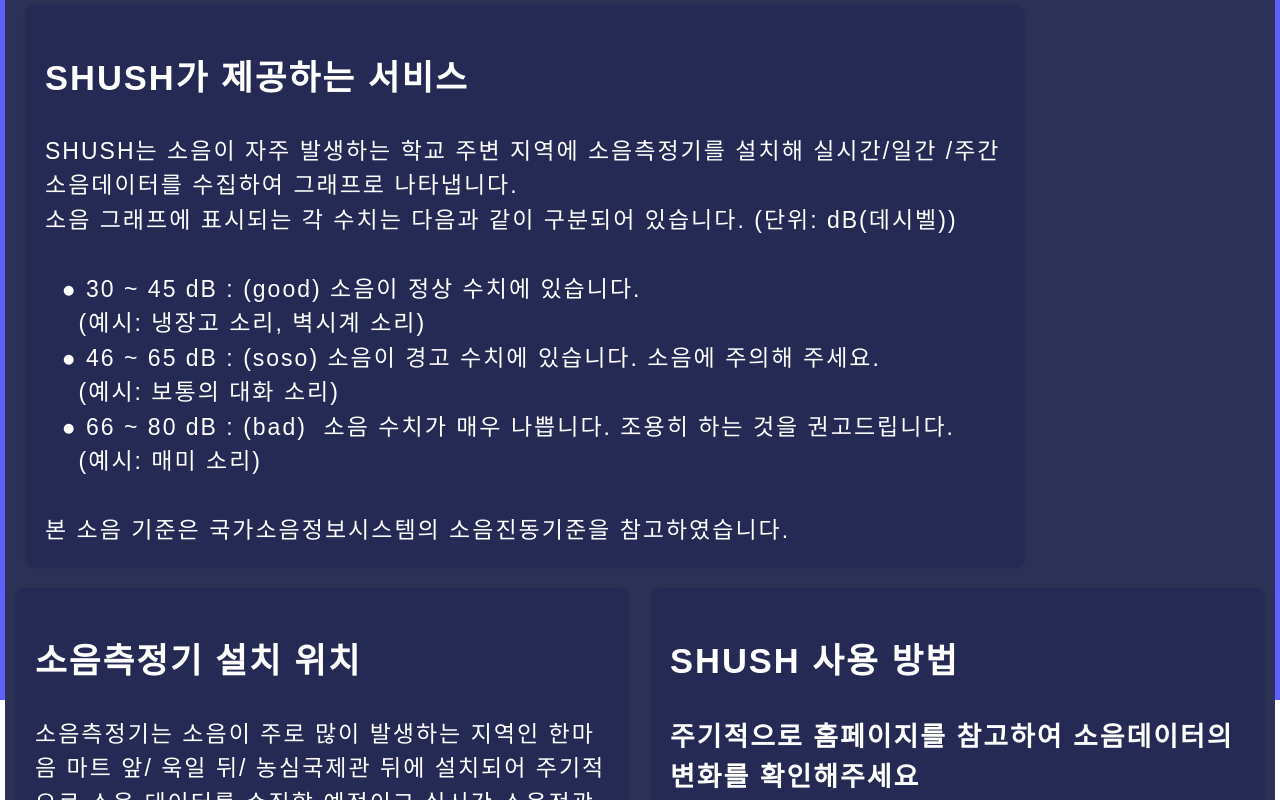
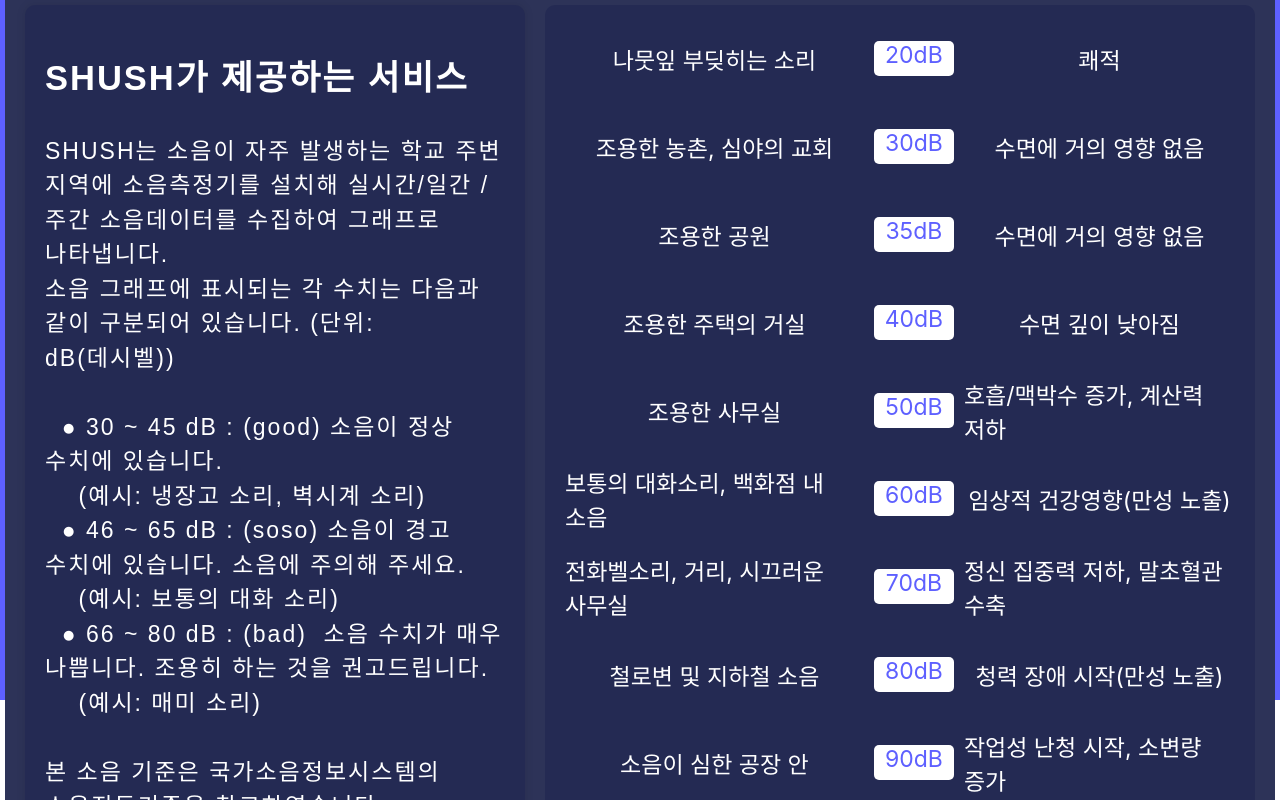
Before and after one commit to Garodden/SHUSH_frontend, a React (Create React App) app: page / in a window 1280 px wide. Shown: the part 1700-2500 px from the top of the page. Built offline with nearby package versions, Linux system fonts and the light colour scheme; no server answers.

Commit message:
changes
change

```diff
--- a/src/App.tsx
+++ b/src/App.tsx
@@ -6,9 +6,11 @@
 import axios from "axios";
 import ChartComponentDay from "./components/ChartComponentDay";
 import Calendar from "./components/Calender";
+import DBEffects from "./components/DBEffects";
 import backgroundImage from './images/gradation_background2.jpg';
 import SHUSHInfo from "./components/SHUSHInfo";
 import { ColorPalettes } from "./interfaces/types";
+
 
 const BackgroundStyle = styled.div`
   width: 100vw;
@@ -72,12 +74,14 @@
         <h2 style = {{color : `white`}}>know your local noise pollutioning</h2>
           <Calendar />
           <SHUSHInfo/>
+
           <div style={{ width: '50%', padding: '25%', zIndex: 1, transform: 'translateY(-20%)'}}>
 
           <div style={{ width: '110%'}}>
 
           </div>
           </div>
+
       </BackgroundStyle>
       </BackgroundBox>
 
--- a/src/components/DBEffects.tsx
+++ b/src/components/DBEffects.tsx
@@ -2,18 +2,39 @@
 import styled, { createGlobalStyle }from 'styled-components';
 import { ColorPalettes } from '../interfaces/types';
 
+
+const GridPadding = styled.div`
+background-color:${ColorPalettes.textBoxColor};
+border-radius: 10px;
+padding:20px;
+
+`
+const GridContainer = styled.div`
+    display: grid;
+    grid-template-columns: repeat(3,minmax(auto, auto));
+    grid-template-rows: repeat(10, 1fr);
+    width: 1000px
+    padding: 20px;
+    justify-content: center;
+    flex-direction: column;
+    font-size: 23px;
+    place-items: center;
+    grid-column-gap: 10px;
+    grid-row-gap: 20px;
+
+    color:${ColorPalettes.textColor};
+    `
+
 const ColorDBlocks = styled.div`
-    width: 30px;
-    height: 30px;
-    boarder-radius: 5px;
+    width: 80px;
+    height: 35px;
+    border-radius: 5px;
+    background-color: white;
+    text-align: center;
+    color:${ColorPalettes.backGroundColor2};
+
 `
 
-const VerticalContainer = styled.div`
-    display: flex;
-    align-self:flex-start;
-    justify-content: center;
-    flex-direction: column;
-    `
 const HorizontalContainer = styled.div`
     display: flex;
     align-self:flex-start;
@@ -21,14 +42,117 @@
 
     color:${ColorPalettes.textColor};
 `
-
+const ExampleContainer = styled.div`
+`
+const EffectContatiner = styled.div`
+`
 
 const DBEffects = () => {
     return(
     <>
-    <HorizontalContainer>
+    <GridPadding>
+    <GridContainer>
+            <ExampleContainer>
+                {`나뭇잎 부딪히는 소리`}
+            </ExampleContainer>
+            <ColorDBlocks color="#33FF57">
+                {`20dB`}
+            </ColorDBlocks>
+            <EffectContatiner>
+                {`쾌적`}
+            </EffectContatiner>
 
-    </HorizontalContainer>
+            <ExampleContainer>
+                {`조용한 농촌, 심야의 교회`}
+            </ExampleContainer>
+            <ColorDBlocks>
+                {`30dB`}
+            </ColorDBlocks>
+            <EffectContatiner>
+                {`수면에 거의 영향 없음`}
+            </EffectContatiner>
+
+            <ExampleContainer>
+                {`조용한 공원`}
+            </ExampleContainer>
+            <ColorDBlocks>
+                {`35dB`}
+            </ColorDBlocks>
+            <EffectContatiner>
+                {`수면에 거의 영향 없음`}
+            </EffectContatiner>
+
+            <ExampleContainer>
+                {`조용한 주택의 거실`}
+            </ExampleContainer>
+            <ColorDBlocks>
+                {`40dB`}
+            </ColorDBlocks>
+            <EffectContatiner>
+                {`수면 깊이 낮아짐`}
+            </EffectContatiner>
+
+            <ExampleContainer>
+                {`조용한 사무실`}
+            </ExampleContainer>
+            <ColorDBlocks>
+                {`50dB`}
+            </ColorDBlocks>
+            <EffectContatiner>
+                {`호흡/맥박수 증가, 계산력 저하`}
+            </EffectContatiner>
+
+            <ExampleContainer>
+                {`보통의 대화소리, 백화점 내 소음`}
+            </ExampleContainer>
+            <ColorDBlocks>
+                {`60dB`}
+            </ColorDBlocks>
+            <EffectContatiner>
+                {`임상적 건강영향(만성 노출)`}
+            </EffectContatiner>
+
+            <ExampleContainer>
+                {`전화벨소리, 거리, 시끄러운 사무실`}
+            </ExampleContainer>
+            <ColorDBlocks>
+                {`70dB`}
+            </ColorDBlocks>
+            <EffectContatiner>
+                {`정신 집중력 저하, 말초혈관 수축`}
+            </EffectContatiner>
+
+            <ExampleContainer>
+                {`철로변 및 지하철 소음`}
+            </ExampleContainer>
+            <ColorDBlocks>
+                {`80dB`}
+            </ColorDBlocks>
+            <EffectContatiner>
+                {`청력 장애 시작(만성 노출)`}
+            </EffectContatiner>
+
+            <ExampleContainer>
+                {`소음이 심한 공장 안`}
+            </ExampleContainer>
+            <ColorDBlocks>
+                {`90dB`}
+            </ColorDBlocks>
+            <EffectContatiner>
+                {`작업성 난청 시작, 소변량 증가`}
+            </EffectContatiner>
+
+            <ExampleContainer>
+                {`착암기, 경적소리`}
+            </ExampleContainer>
+            <ColorDBlocks>
+                {`100dB`}
+            </ColorDBlocks>
+            <EffectContatiner>
+                {`단시간 노출시 일시적 난청`}
+            </EffectContatiner>
+    </GridContainer>
+    </GridPadding>
     </>
     );
 };
--- a/src/components/SHUSHInfo.tsx
+++ b/src/components/SHUSHInfo.tsx
@@ -1,8 +1,8 @@
 import React from 'react';
 import styled, { createGlobalStyle }from 'styled-components';
 import { ColorPalettes } from '../interfaces/types';
-
-
+import DBEffects from './DBEffects';
+import PositionImg from '../images/DbCountPosition.png';
 const GlobalFonts = createGlobalStyle`
   @font-face {
       font-family: 'HakgyoansimWoojuR';
@@ -11,8 +11,13 @@
       font-style: normal;
   }
 `;
+const GridContainer = styled.div`
+display: grid;
+grid-template-columns: repeat(2,minmax(auto, auto));
+grid-column-gap: 20px;
+`
+const ContainerWhole = styled.div`
 
-const ContainerWhole = styled.div`
   width:1230px;
   display: flex;
   justify-content: center;
@@ -21,6 +26,7 @@
   border-radius: 15px;
   gap:20px;
   padding:20px;
+  word-break: keep-all;
   background-color: ${ColorPalettes.mainContainerColor}
 `;
 
@@ -43,8 +49,23 @@
   gap: 20px; // 각 텍스트 박스 사이의 간격
 `;
 
-const TextBox = styled.div`
+const TextBoxWhat = styled.div`
   width:1000px;
+  padding: 20px;
+  border-radius: 10px;
+  box-shadow: 0px 0px 10px rgba(0,0,0,0.1);
+  background-color:${ColorPalettes.textBoxColor};
+  box-sizing: border-box;
+  font-family: 'HakgyoansimWoojuR', sans-serif;
+  font-size: 23px;
+  letter-spacing: 2px;
+  line-height: 1.5;
+  align-self: flex-start;
+  color:${ColorPalettes.textColor};
+
+`;
+const TextBoxService = styled.div`
+  width:500px;
   padding: 20px;
   border-radius: 10px;
   box-shadow: 0px 0px 10px rgba(0,0,0,0.1);
@@ -81,7 +102,7 @@
     <>
     <ContainerWhole>
     <ContainerVertical>
-      <TextBox>
+      <TextBoxWhat>
         <h2>SHUSH란 무엇인가</h2>
         <div style={{ whiteSpace: "pre-wrap" }}>
         {`오랜 시간 동안, 학교 주변 상권과 주거지를 중심으로 소음을 유발하는 상황들이 수시로 빈번하게 발생하면서 소음 공해에 대한 문제 해결 방안이 지속적으로 요구되어 왔습니다.
@@ -92,8 +113,9 @@
 소음 피해 의식은 지극히 주관적인 것이기 때문에 몇몇 소음에 둔감한 분들은 해당 문제가 공해의 성격을 띠지 않는다고 할 수도 있습니다. 이처럼 소음 공해 피해 여부는 개인과 개인이 첨예하게 대립할 수 있는 사항이므로 소음 기준을 더욱 명확하게 하고, 이를 가시화하여 소음으로 인한 피해 상황을 방지하는 것이 필요하다고 생각했습니다. 따라서 소음측정기로 수집한 객관적인 지표를 활용하여 소음 발생 문제를 책임자들이 인식할 수 있도록 하는 것이 프로젝트의 목표입니다.
 `}</div>
 
-      </TextBox>
-      <TextBox>
+      </TextBoxWhat>
+      <GridContainer>
+      <TextBoxService>
         <h2>SHUSH가 제공하는 서비스</h2>
         <div style={{ whiteSpace: "pre-wrap" }}>
           {`SHUSH는 소음이 자주 발생하는 학교 주변 지역에 소음측정기를 설치해 실시간/일간 /주간 소음데이터를 수집하여 그래프로 나타냅니다.
@@ -108,7 +130,9 @@
 
 본 소음 기준은 국가소음정보시스템의 소음진동기준을 참고하였습니다.`}
         </div>
-      </TextBox>
+      </TextBoxService>
+      <DBEffects/>
+      </GridContainer>
     </ContainerVertical>
     <ContainerHorizontal>
       <TextBoxHrizontal>
@@ -123,6 +147,9 @@
         <h3>주기적으로 홈페이지를 참고하여 소음데이터의 변화를 확인해주세요</h3>
       </TextBoxHrizontal>
     </ContainerHorizontal>
+    <ContainerHorizontal>
+    <img src={PositionImg} alt="Description" style={{ borderRadius: '20px' }} />
+    </ContainerHorizontal>
     </ContainerWhole>
     </>
   );
```
Also changed, not shown: src/images/DbCountPosition.png (added), src/images/position2.png (added).
